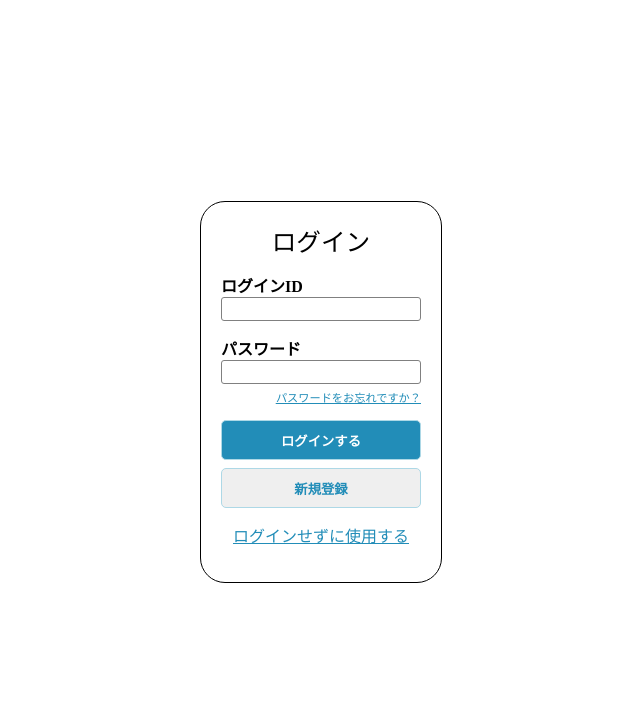
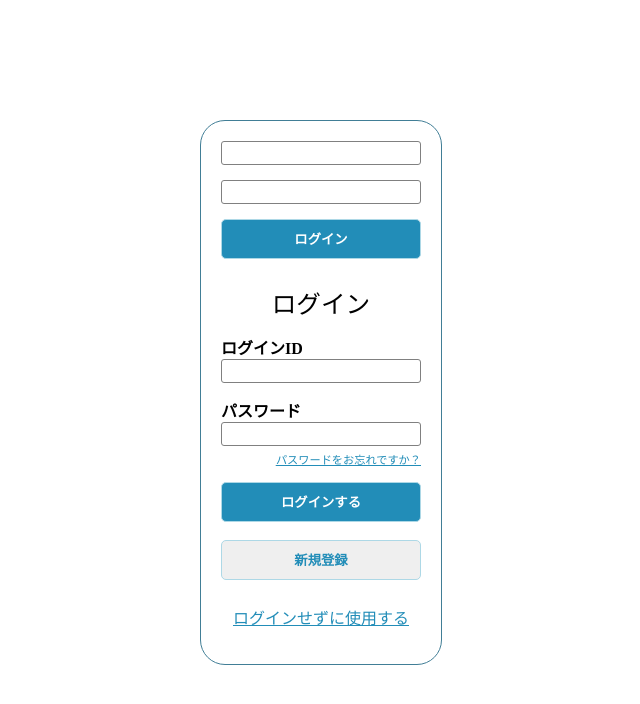
Before and after one commit to subarupcpgschool-byte/01.BASE, a plain HTML site: page form.html in a window 1280 px wide. Shown: the whole page, without its empty margins (319-959 px from the left). Drawn offline with Linux system fonts and the light colour scheme.

Commit message:
no message

```diff
--- a/form.html
+++ b/form.html
@@ -34,7 +34,7 @@
         display: flex;
         flex-direction: column;
         gap: 15px;
-        border: 1px solid #000000;
+        border: 1px solid rgb(65, 126, 150);
         border-radius: 25px;
       }
       .title {
@@ -73,6 +73,7 @@
           border-radius: 5px;
           font-weight: bold;
           color: rgb(34, 141, 184);
+          margin-bottom: 10px;
         }
         &[type="submit"] {
           background-color: rgb(34, 141, 184);
@@ -83,6 +84,9 @@
   </head>
   <body>
     <form action="/confirm" method="get" class="login-card">
+      <input name="login_id" type="text" />
+      <input name="password" type="password" />
+      <input type="submit" value="ログイン" />
       <div class="title">ログイン</div>
       <div class="form-example">
         <div>
```
